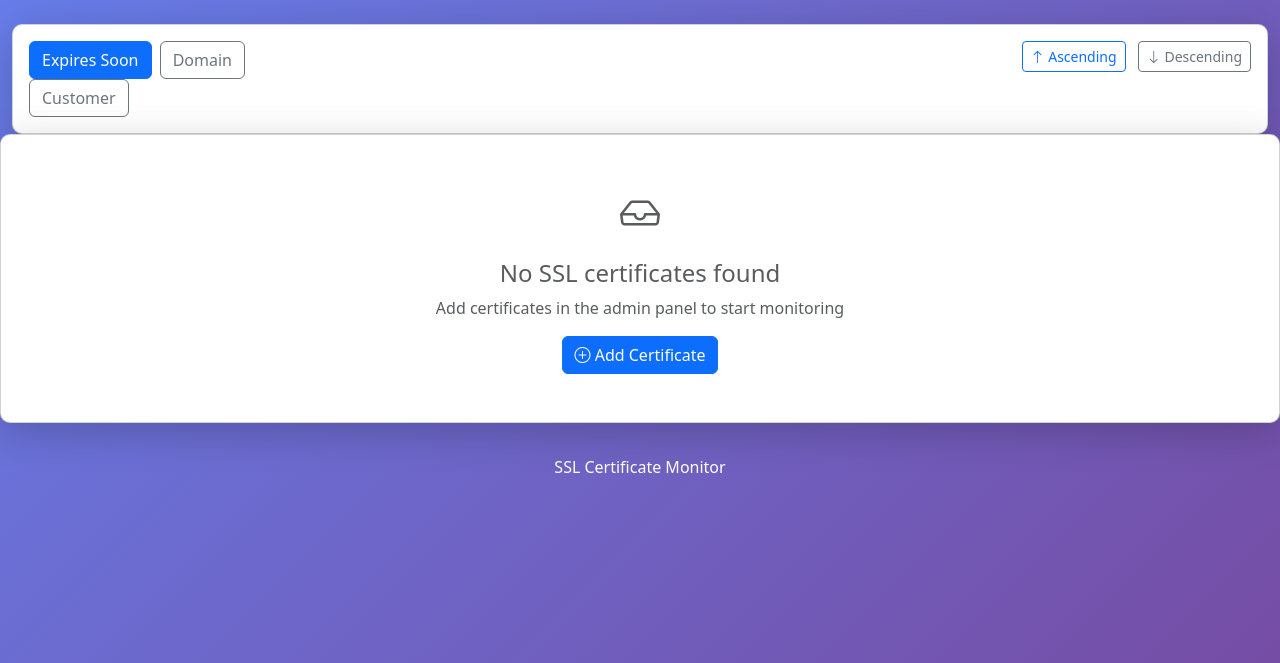
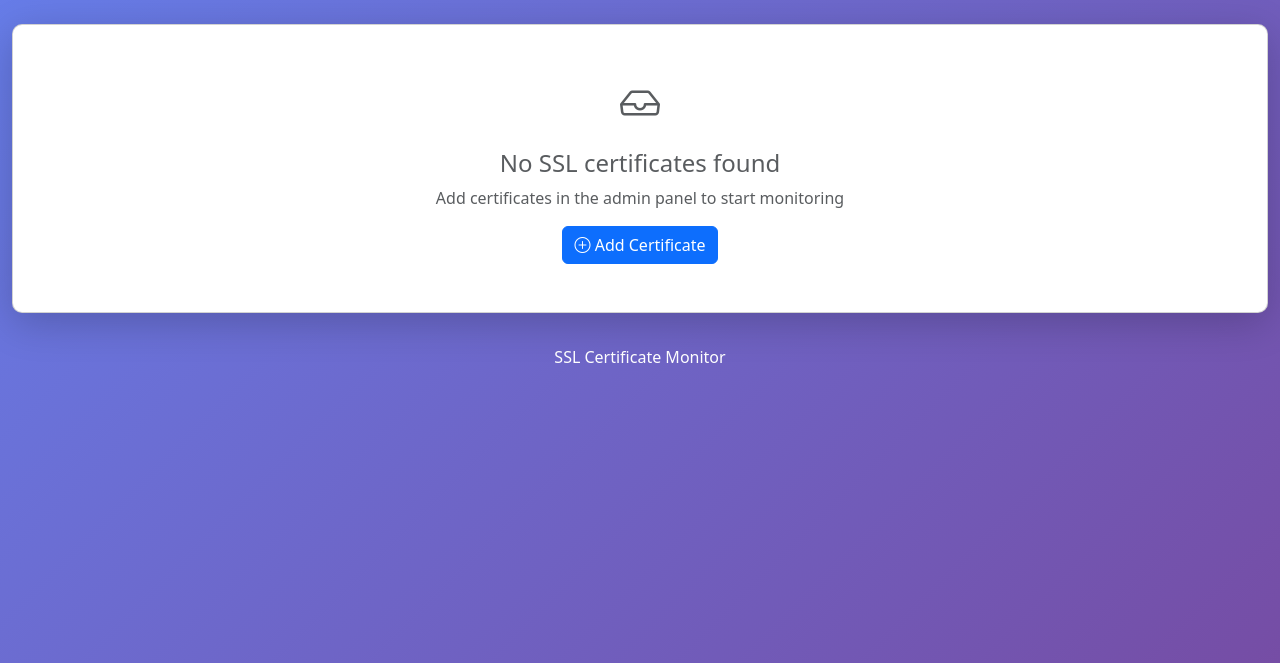
Before and after one commit to trooster/ssl-checker, a Flask app: page / in a window 1280 px wide. Shown: the part 57-720 px from the top of the page. Run offline with Flask 3, Linux system fonts and the light colour scheme; data that the repository does not hold is empty; some libraries are stand-ins or nearby versions.

Commit message:
Remove redundant sort button bar from index.html
The sort buttons (Expires Soon, Domain, Customer, Ascending, Descending)
were redundant since the table headers already provide sorting functionality.
Cleaned up the UI by removing the entire sort bar section.

```diff
--- a/app/templates/index.html
+++ b/app/templates/index.html
@@ -148,39 +148,6 @@
     {% endwith %}
 
     <div class="container-fluid mt-4">
-            <div class="col-12">
-                <div class="card">
-                    <div class="card-body">
-                        <form action="/" method="GET" class="row g-3">
-                            <div class="col-md-3">
-                                <button type="submit" name="sort_by" value="days_remaining"
-                                        class="btn btn-{{ 'primary' if sort_by == 'days_remaining' else 'outline-secondary' }} me-1">
-                                    Expires Soon
-                                </button>
-                                <button type="submit" name="sort_by" value="fqdn"
-                                        class="btn btn-{{ 'primary' if sort_by == 'fqdn' else 'outline-secondary' }} me-1">
-                                    Domain
-                                </button>
-                                <button type="submit" name="sort_by" value="customer_name"
-                                        class="btn btn-{{ 'primary' if sort_by == 'customer_name' else 'outline-secondary' }} me-1">
-                                    Customer
-                                </button>
-                            </div>
-                            <div class="col-md-9 text-end">
-                                <button type="submit" name="sort_order" value="asc"
-                                        class="btn btn-sm btn-outline-{{ 'primary' if sort_order == 'asc' else 'secondary' }} me-2">
-                                    <i class="bi bi-arrow-up"></i> Ascending
-                                </button>
-                                <button type="submit" name="sort_order" value="desc"
-                                        class="btn btn-sm btn-outline-{{ 'primary' if sort_order == 'desc' else 'secondary' }}">
-                                    <i class="bi bi-arrow-down"></i> Descending
-                                </button>
-                            </div>
-                        </form>
-                    </div>
-                </div>
-            </div>
-        </div>
 
         {% if urls %}
         <div class="card">
```
